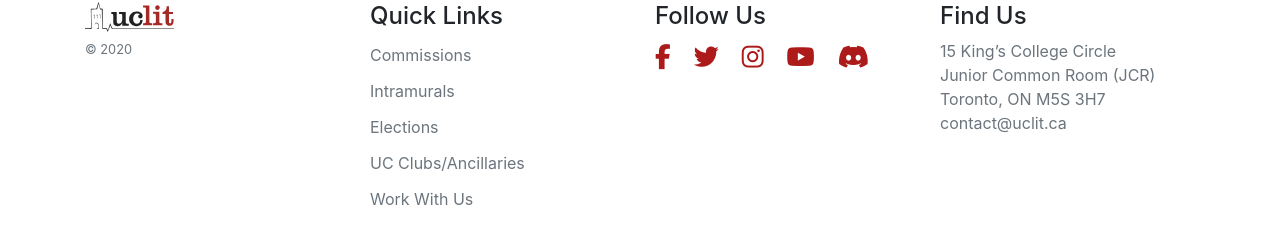
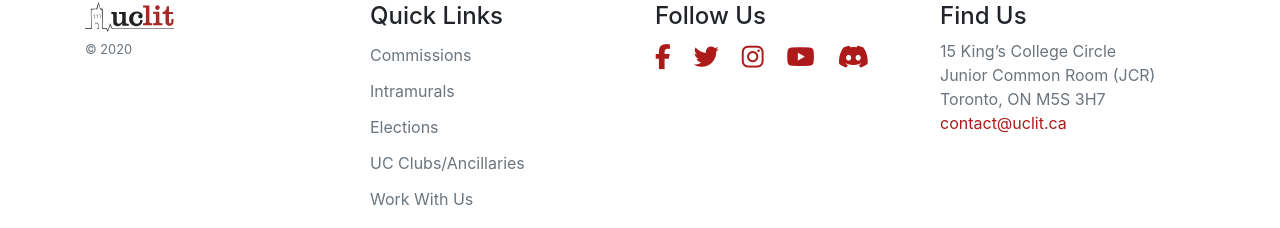
Before and after one commit to uclit-webmaster/uclit-site, a Jekyll site: the page built from contact.html, in a window 1280 px wide and 900 px high, scrolled down 503 px. Shown: the part 669-897 px from the top of the window. Built offline with Jekyll 4.4.1, drawn with Linux system fonts in a browser that asks for light colours; nearby versions of some CDN libraries; part of the change alters nothing that is shown.

```diff
--- a/_data/footer.yml
+++ b/_data/footer.yml
@@ -44,4 +44,4 @@ find_us: | # https://yaml-multiline.info/
   15 King’s College Circle
   Junior Common Room (JCR)
   Toronto, ON M5S 3H7
-  contact@uclit.ca
+  <a href="mailto:contact@uclit.ca">contact@uclit.ca</a>
```
